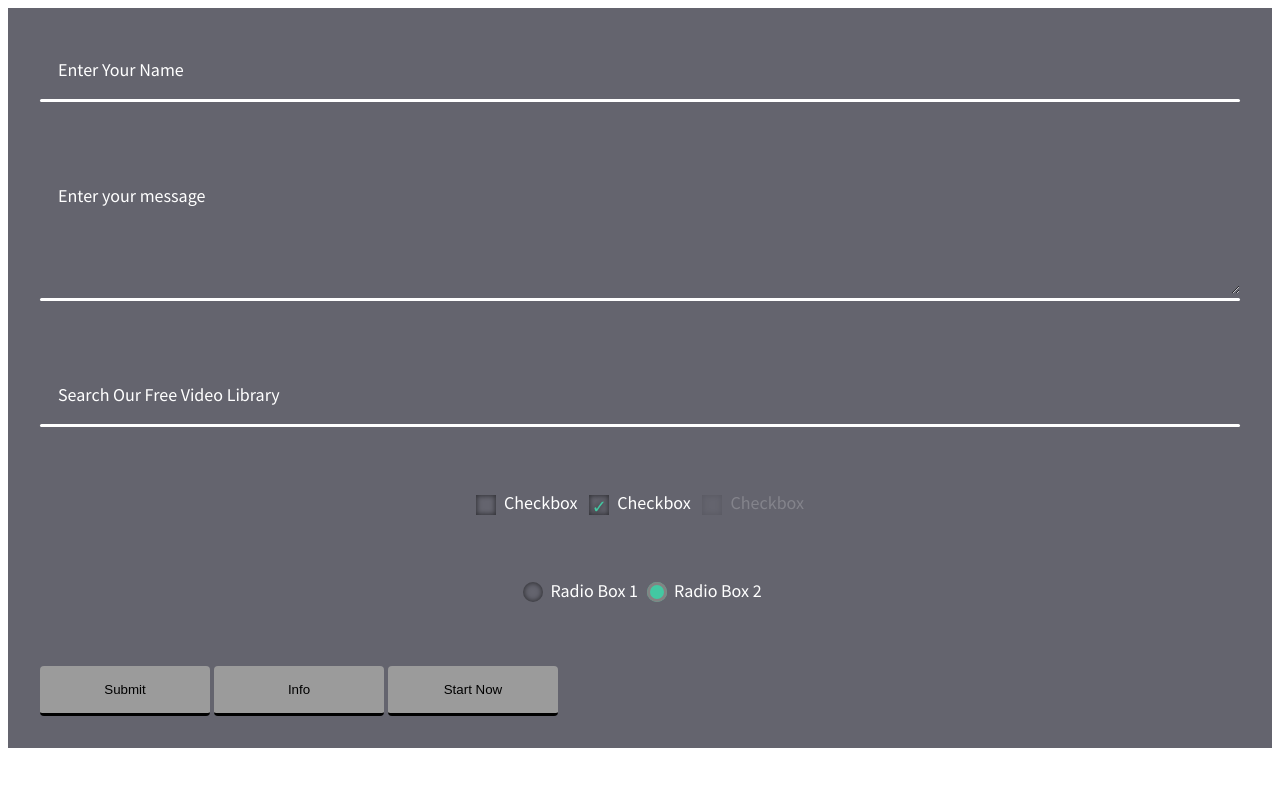
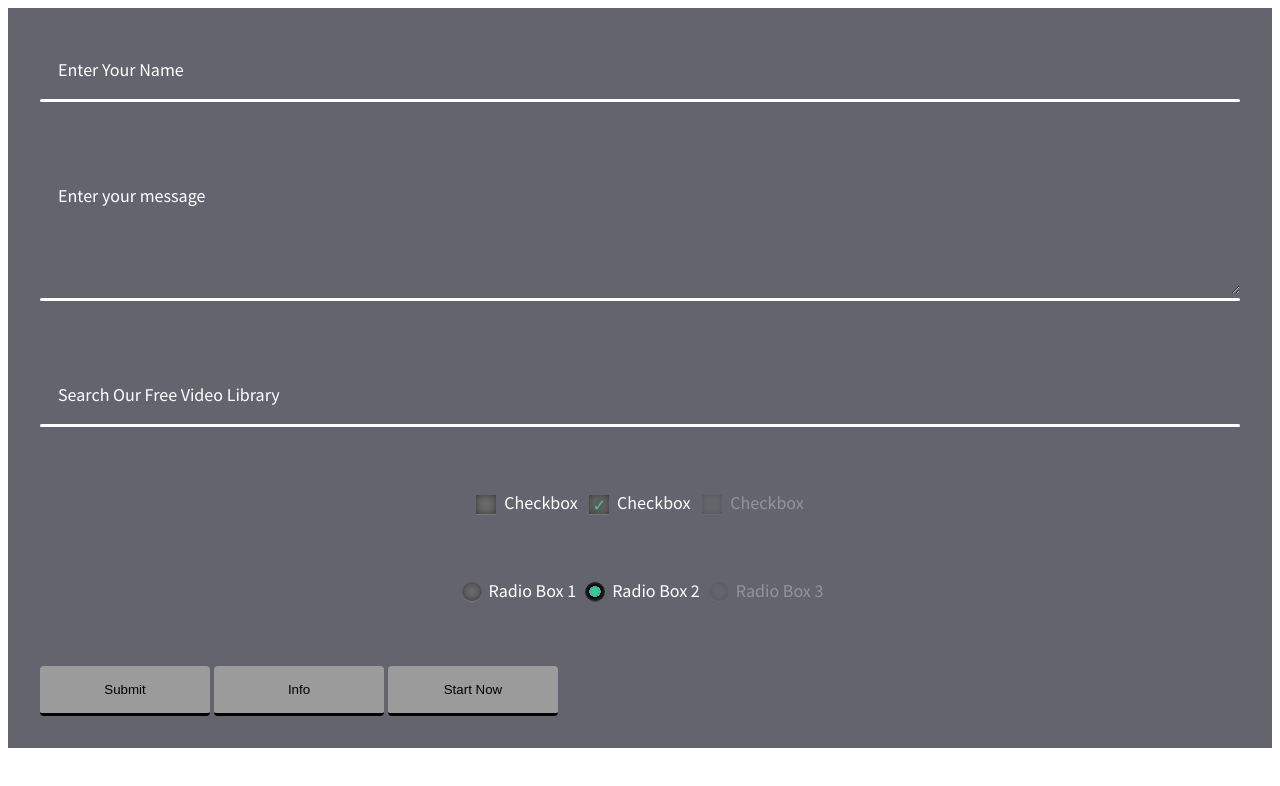
Before and after one commit to Humberto-Zayas/My-Elements, a plain HTML site: page index.html in a window 1280 px wide. Drawn offline with nearby package versions, Linux system fonts and the light colour scheme; a web font is replaced by a local one.

Commit message:
Form Changes
Added to forms

```diff
--- a/css/style.css
+++ b/css/style.css
@@ -89,19 +89,21 @@ label {
 input[type="checkbox"] + label:before {
   content: "\00a0";
   display: inline-block;
-  background-color: #64646e;
+  background-color: #6a6a6a;
   height: 20px;
   margin: 0 .25em 0 0;
   padding: 0;
   vertical-align: middle;
   width: 20px;
-  box-shadow: inset 0px 0px 5px 1px rgba(0, 0, 0, 0.5);
+  box-shadow: inset 0px 0px 8px -1px rgba(0, 0, 0, 0.6);
+  border-bottom: 1px solid rgba(255, 255, 255, 0.1);
 }
 
 input[type="checkbox"]:checked + label:before {
   color: #43C8A2;
   content: "\2713";
   text-align: center;
+  font-size: .9em;
   text-shadow: 0px 0px 6px rgba(0, 0, 0, 0.81);
 }
 
@@ -109,14 +111,17 @@ input[type="checkbox"]:checked + label:after {
   font-weight: bold;
 }
 
-input[type="checkbox"]:disabled + label {
-  opacity: 0.2;
+input[type="checkbox"]:disabled + label,
+input[type="radio"]:disabled,
+input[type="radio"]:disabled ~ label {
+  opacity: 0.3;
 }
 
 input[type="radio"] {
-  background-color: transparent;
+  background-color: #6a6a6a;
   border-radius: 50%;
-  box-shadow: inset 0px 0px 5px 1px rgba(0, 0, 0, 0.5);
+  box-shadow: inset 0px 0px 8px -1px rgba(0, 0, 0, 0.6);
+  border-bottom: 1px solid rgba(255, 255, 255, 0.1);
   cursor: pointer;
   font: inherit;
   height: 20px;
@@ -126,8 +131,7 @@ input[type="radio"] {
   -webkit-appearance: none;
 }
 input[type="radio"]:checked {
-  background-color: #43C8A2;
-  box-shadow: inset 0 0 0 3px #838383;
+  background: -webkit-radial-gradient(center, ellipse cover, #43c8a2 40%, black 41%, rgba(219, 54, 164, 0) 100%);
   -webkit-transition: background .15s, box-shadow .1s;
   transition: background .15s, box-shadow .1s;
 }
--- a/index.html
+++ b/index.html
@@ -50,6 +50,8 @@
 			<label for="radio1">Radio Box 1</label>
 			<input id="radio2" type="radio" name="group" checked />
 			<label for="radio2">Radio Box 2</label>
+			<input id="radio3" type="radio" name="group" disabled />
+			<label for="radio3">Radio Box 3</label>
 		</div>
 	</div>
 	<div class="element-container">
--- a/sass/_forms.scss
+++ b/sass/_forms.scss
@@ -104,14 +104,15 @@ input[type="checkbox"] + label:before {
 	// border: 1px solid #ffffff;
 	content: "\00a0";
 	display: inline-block;
-  background-color: rgb(100,100,110);
+	background-color: darken($peGrey, 10%);
 	// font: 16px/1em sans-serif;
 	height: 20px;
 	margin: 0 .25em 0 0;
 	padding:0;
 	vertical-align: middle;
 	width: 20px;
-  box-shadow: inset 0px 0px 5px 1px rgba(0, 0, 0, 0.5);
+	box-shadow: inset 0px 0px 8px -1px rgba(0, 0, 0, 0.6);
+	border-bottom: 1px solid rgba(255, 255, 255, 0.1);
 
 }
 
@@ -120,6 +121,7 @@ input[type="checkbox"]:checked + label:before {
   color: $peGreen;
   content: "\2713";
   text-align: center;
+  font-size: .9em;
   text-shadow: 0px 0px 6px rgba(0, 0, 0, 0.81);
 }
 
@@ -127,18 +129,18 @@ input[type="checkbox"]:checked + label:after {
   font-weight: bold;
 }
 
-input[type="checkbox"]:disabled + label{
-	opacity: 0.2;
+input[type="checkbox"]:disabled + label,
+input[type="radio"]:disabled,
+input[type="radio"]:disabled ~ label {
+	opacity: 0.3;
 }
 
-
-
-
 input[type="radio"] {
-  background-color: transparent;
+	background-color: darken($peGrey, 10%);
 	// border: .0625em solid rgba(255,255,255,.5);
 	border-radius: 50%;
-  box-shadow: inset 0px 0px 5px 1px rgba(0, 0, 0, 0.5);
+	box-shadow: inset 0px 0px 8px -1px rgba(0, 0, 0, 0.6);
+	border-bottom: 1px solid rgba(255, 255, 255, 0.1);
 	cursor: pointer;
 	font: inherit;
 	height: 20px;
@@ -147,17 +149,12 @@ input[type="radio"] {
 	-moz-appearance: none;
 	-webkit-appearance: none;
 		&:checked {
-    background-color: $peGreen;
-    box-shadow: inset 0 0 0 3px #838383;
+			// background: -webkit-radial-gradient(center, ellipse cover, rgba(67,200,162,1) 0%, rgba(67,200,162,1) 40%, rgba(97, 97, 109, 0) 47%, rgba(219,54,164,0) 100%);
+			background: -webkit-radial-gradient(center, ellipse cover, rgba(67,200,162,1) 40%, rgba(0,0,0,1) 41%, rgba(219,54,164,0) 100%);
 			-webkit-transition: background .15s, box-shadow .1s;
 			transition: background .15s, box-shadow .1s;
 		}
 }
-
-
-
-
-
 
 button {
 	width: 170px;
--- a/sass/_variables.scss
+++ b/sass/_variables.scss
@@ -1 +1,2 @@
 $peGreen: #43C8A2;
+$peGrey: #838383;
```
Lines whose indentation alone changed are shown as unchanged.
